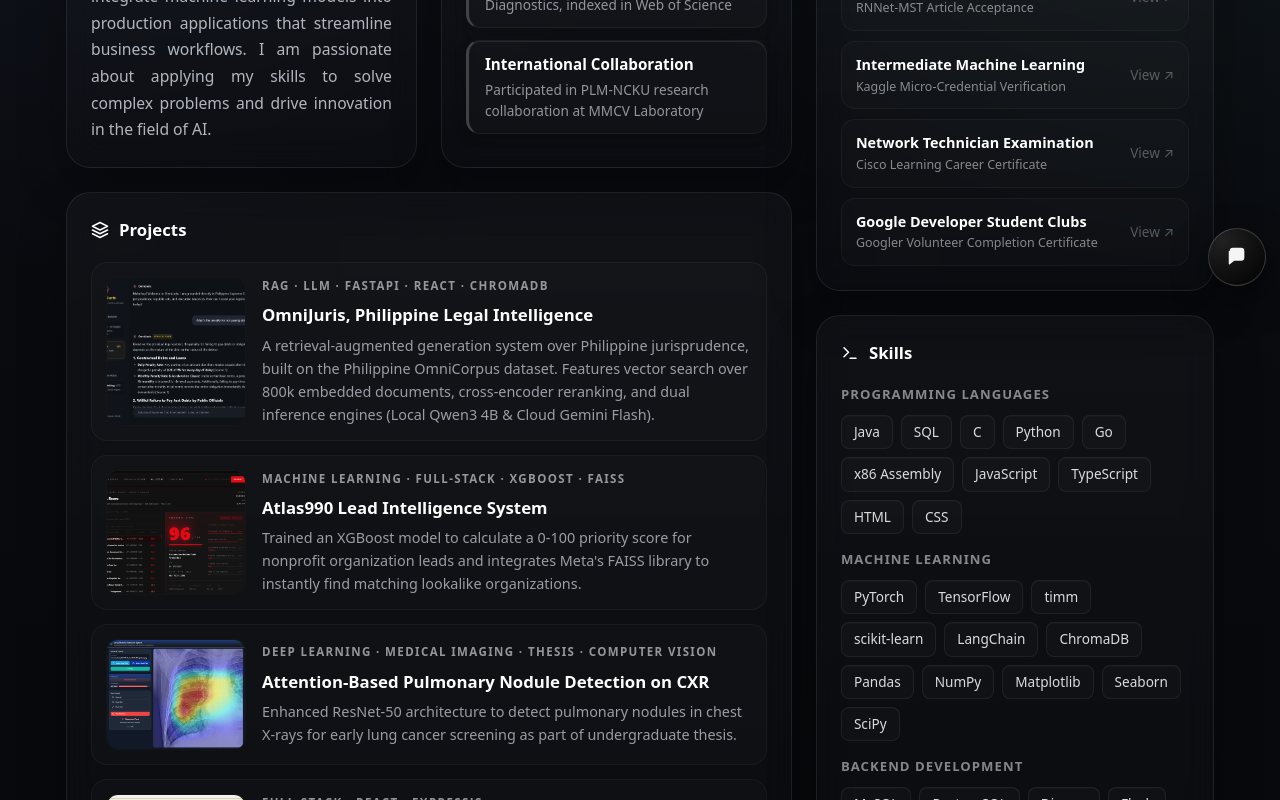
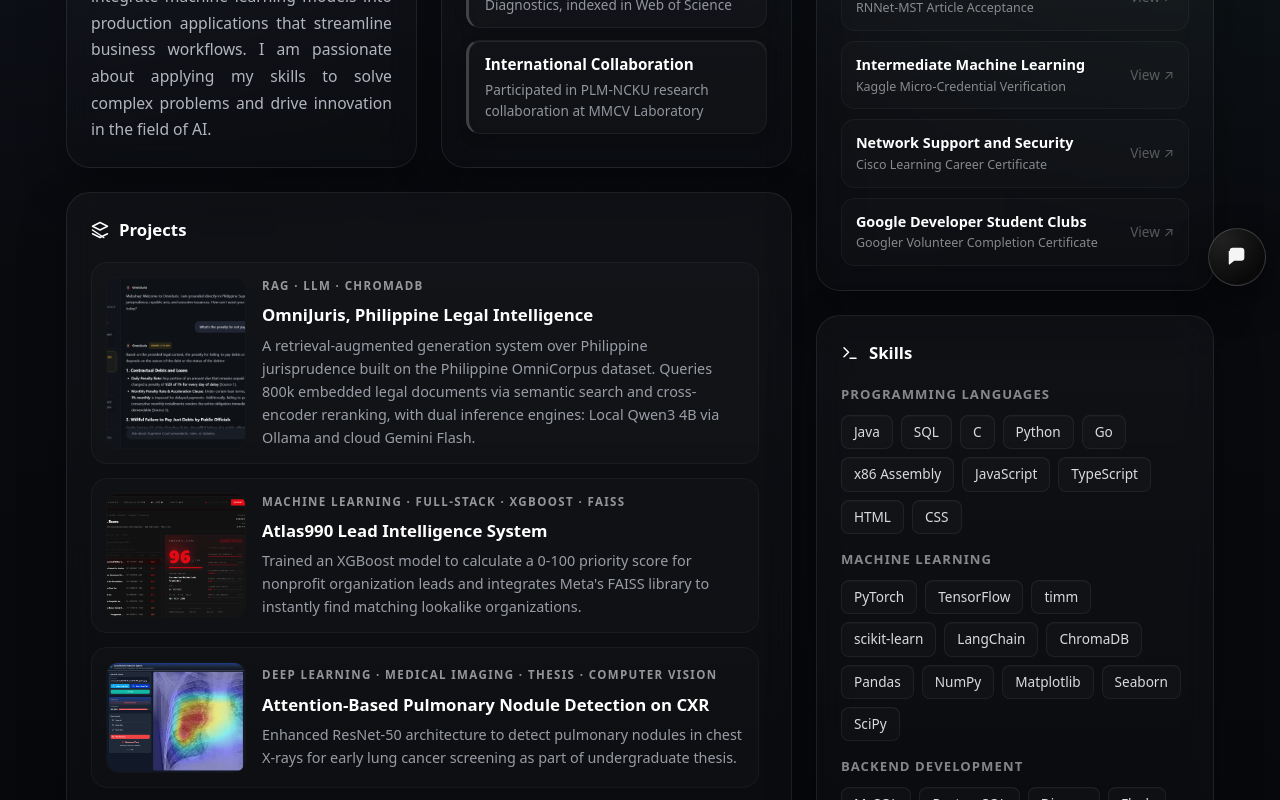
Before and after one commit to PyroJayxX/PortfolioV2, a React (Vite) app: page / in a window 1280 px wide. Shown: the part 500-1300 px from the top of the page. Built offline with nearby package versions, Linux system fonts and the light colour scheme.

Commit message:
projects card layout tweaks

```diff
--- a/src/components/portfolio/ProfessionalPortfolio.jsx
+++ b/src/components/portfolio/ProfessionalPortfolio.jsx
@@ -3,11 +3,7 @@
 import { FOOTER_LINKS, PROJECTS, SKILL_GROUPS, CERTIFICATES } from '../../data/portfolioData';
 import { FaEnvelope, FaGithub, FaLinkedinIn } from 'react-icons/fa';
 import ChatWidget from './ChatWidget';
-
-// Import external responsive CSS
 import '../../styles/ProfessionalPortfolio.css';
-
-// --- Reusable UI Components ---
 
 function SectionHeader({ icon, title }) {
   return (
@@ -62,12 +58,10 @@
   );
 }
 
-function ProjectPreview({ project, index }) {
+function ProjectPreview({ project, index, onClick }) {
   return (
-    <motion.a
-      href={project.link}
-      target="_blank"
-      rel="noopener noreferrer"
+    <motion.div
+      onClick={onClick}
       initial={{ opacity: 0, y: 18 }}
       whileInView={{ opacity: 1, y: 0 }}
       viewport={{ once: true, amount: 0.2 }}
@@ -75,7 +69,7 @@
       whileHover={{ background: 'rgba(255,255,255,0.04)', borderColor: 'rgba(255,255,255,0.12)', y: -4, scale: 1.01 }}
       className="pf-project-card"
       style={{
-        textDecoration: 'none', color: 'inherit', padding: 14, borderRadius: 16,
+        cursor: 'pointer', color: 'inherit', padding: 14, borderRadius: 16,
         border: '1px solid rgba(255,255,255,0.04)', background: 'rgba(255,255,255,0.015)'
       }}
     >
@@ -88,7 +82,7 @@
         <div style={{ fontSize: '1.05rem', fontWeight: 700, color: '#fff', marginBottom: 6 }}>{project.title}</div>
         <div style={{ fontSize: '0.9rem', color: 'rgba(232,237,247,0.64)', lineHeight: 1.6 }}>{project.desc}</div>
       </div>
-    </motion.a>
+    </motion.div>
   );
 }
 
@@ -102,6 +96,7 @@
 
 export default function ProfessionalPortfolio() {
   const [selectedCert, setSelectedCert] = useState(null);
+  const [selectedProject, setSelectedProject] = useState(null);
 
   const MILESTONES = [
     { title: 'Research Intern — Multimedia and Computer Vision Laboratory, National Cheng Kung University, Tainan, Taiwan', year: 'Oct 2025' },
@@ -187,9 +182,16 @@
 
             {/* Projects Card */}
             <Card>
-              <SectionHeader title="Projects" icon={<svg width="18" height="18" viewBox="0 0 24 24" fill="none" stroke="#fff" strokeWidth="2" strokeLinecap="round" strokeLinejoin="round"><polygon points="12 2 2 7 12 12 22 7 12 2"></polygon><polyline points="2 17 12 22 22 17"></polyline><polyline points="2 12 12 17 22 12"></polyline></svg>} />
-              <div style={{ display: 'grid', gap: 14 }}>
-                {PROJECTS.slice(0, 6).map((p, i) => (<ProjectPreview key={p.id} project={p} index={i} />))}
+              <SectionHeader title="Projects" icon={<svg width="18" height="18" viewBox="0 0 24 24" fill="none" stroke="#fff" strokeWidth="2" strokeLinecap="round" strokeLinejoin="round"><polygon points="12 2 2 7 12 12 22 7 12 2"></polygon><polyline points="2 17 12 22 22 17"></polyline><polyline points="2 12 17 22 12"></polyline></svg>} />
+              <div className="projects-scroll-container">
+                {PROJECTS.map((p, i) => (
+                  <ProjectPreview
+                    key={p.id}
+                    project={p}
+                    index={i}
+                    onClick={() => setSelectedProject(p)}
+                  />
+                ))}
               </div>
             </Card>
 
@@ -293,7 +295,7 @@
 
       <ChatWidget />
 
-      {/* NEW: Lightbox Modal Overlay */}
+      {/* Lightbox Modal Overlays */}
       <AnimatePresence>
         {selectedCert && (
           <motion.div
@@ -329,7 +331,7 @@
                   background: 'rgba(255,255,255,0.05)', border: '1px solid rgba(255,255,255,0.1)',
                   borderRadius: '50%', width: 32, height: 32, color: '#fff',
                   cursor: 'pointer', display: 'flex', alignItems: 'center', justifyContent: 'center',
-                  fontSize: '1rem', fontWeight: 300, transition: 'background 0.2s'
+                  fontSize: '1rem', fontWeight: 300, transition: 'background 0.2s', zIndex: 10
                 }}
                 onMouseEnter={(e) => e.target.style.background = 'rgba(255,255,255,0.15)'}
                 onMouseLeave={(e) => e.target.style.background = 'rgba(255,255,255,0.05)'}
@@ -352,6 +354,76 @@
             </motion.div>
           </motion.div>
         )}
+
+        {selectedProject && (
+          <motion.div
+            initial={{ opacity: 0 }}
+            animate={{ opacity: 1 }}
+            exit={{ opacity: 0 }}
+            onClick={() => setSelectedProject(null)}
+            style={{
+              position: 'fixed', inset: 0, zIndex: 100,
+              background: 'rgba(5, 7, 10, 0.85)', backdropFilter: 'blur(20px)',
+              WebkitBackdropFilter: 'blur(20px)', display: 'flex',
+              alignItems: 'center', justifyContent: 'center', padding: 24
+            }}
+          >
+            <motion.div
+              initial={{ scale: 0.94, opacity: 0 }}
+              animate={{ scale: 1, opacity: 1 }}
+              exit={{ scale: 0.94, opacity: 0 }}
+              transition={{ type: 'spring', damping: 25, stiffness: 300 }}
+              onClick={(e) => e.stopPropagation()}
+              style={{
+                position: 'relative', maxWidth: '800px', width: '100%',
+                background: 'linear-gradient(180deg, rgba(255,255,255,0.04), rgba(255,255,255,0.01))',
+                border: '1px solid rgba(255,255,255,0.1)', borderRadius: 24,
+                boxShadow: '0 32px 64px rgba(0,0,0,0.6)', padding: 16,
+                boxSizing: 'border-box', textAlign: 'left',
+                display: 'flex', flexDirection: 'column', gap: 16
+              }}
+            >
+              <button
+                onClick={() => setSelectedProject(null)}
+                style={{
+                  position: 'absolute', top: 24, right: 24,
+                  background: 'rgba(0,0,0,0.6)', border: '1px solid rgba(255,255,255,0.2)',
+                  borderRadius: '50%', width: 36, height: 36, color: '#fff',
+                  cursor: 'pointer', display: 'flex', alignItems: 'center', justifyContent: 'center',
+                  fontSize: '1rem', fontWeight: 300, transition: 'background 0.2s', zIndex: 10
+                }}
+                onMouseEnter={(e) => e.target.style.background = 'rgba(255,255,255,0.15)'}
+                onMouseLeave={(e) => e.target.style.background = 'rgba(0,0,0,0.6)'}
+              >
+                ✕
+              </button>
+
+              <div style={{ width: '100%', borderRadius: 16, overflow: 'hidden', border: '1px solid rgba(255,255,255,0.04)' }}>
+                <img
+                  src={selectedProject.mockup}
+                  alt={selectedProject.title}
+                  style={{ width: '100%', height: 'auto', display: 'block', maxHeight: '70vh', objectFit: 'contain' }}
+                />
+              </div>
+
+              <div style={{ padding: '0 8px 8px 8px', display: 'flex', flexDirection: 'column', flex: 1 }}>
+                <div style={{ fontSize: '0.8rem', letterSpacing: '0.12em', textTransform: 'uppercase', color: 'rgba(255,255,255,0.56)', marginBottom: 8, fontWeight: 600 }}>{selectedProject.tag}</div>
+                <h4 style={{ margin: '0 0 12px 0', fontSize: '1.4rem', color: '#fff', fontWeight: 700 }}>{selectedProject.title}</h4>
+                <p style={{ margin: 0, fontSize: '0.95rem', color: 'rgba(232,237,247,0.7)', lineHeight: 1.6, marginBottom: 24 }}>{selectedProject.desc}</p>
+
+                <motion.a
+                  whileHover={{ y: -2, background: 'rgba(255,255,255,0.9)', color: '#000' }}
+                  href={selectedProject.link}
+                  target="_blank"
+                  rel="noopener noreferrer"
+                  style={{ ...chipStyle, background: '#fff', color: '#000', fontWeight: 600, padding: '12px 24px', marginTop: 'auto', alignSelf: 'flex-start' }}
+                >
+                  Visit Project ↗
+                </motion.a>
+              </div>
+            </motion.div>
+          </motion.div>
+        )}
       </AnimatePresence>
 
     </main>
--- a/src/data/portfolioData.js
+++ b/src/data/portfolioData.js
@@ -29,8 +29,8 @@
   {
     id: 1,
     title: 'OmniJuris, Philippine Legal Intelligence',
-    tag: 'RAG · LLM · FastAPI · React · ChromaDB',
-    desc: 'A retrieval-augmented generation system over Philippine jurisprudence, built on the Philippine OmniCorpus dataset. Features vector search over 800k embedded documents, cross-encoder reranking, and dual inference engines (Local Qwen3 4B & Cloud Gemini Flash).',
+    tag: 'RAG · LLM · ChromaDB',
+    desc: 'A retrieval-augmented generation system over Philippine jurisprudence built on the Philippine OmniCorpus dataset. Queries 800k embedded legal documents via semantic search and cross-encoder reranking, with dual inference engines: Local Qwen3 4B via Ollama and cloud Gemini Flash.',
     mockup: '/omnijuris.png',
     link: 'https://github.com/PyroJayxX/OmniJuris'
   },
@@ -117,9 +117,9 @@
     mockup: '/cert_intermediate.png'
   },
   {
-    title: 'Network Technician Examination',
+    title: 'Network Support and Security',
     sub: 'Cisco Learning Career Certificate',
-    mockup: '/cert_technician.png'
+    mockup: '/cert_security.png'
   },
   {
     title: 'Google Developer Student Clubs',
--- a/src/styles/ProfessionalPortfolio.css
+++ b/src/styles/ProfessionalPortfolio.css
@@ -96,3 +96,67 @@
     grid-template-columns: repeat(auto-fit, minmax(min(100%, 320px), 1fr));
   }
 }
+
+.projects-scroll-container {
+  display: grid;
+  gap: 14px;
+  max-height: 850px;
+  overflow-y: auto;
+  padding-right: 8px;
+}
+
+
+.projects-scroll-container::-webkit-scrollbar {
+  width: 6px;
+}
+
+.projects-scroll-container::-webkit-scrollbar-track {
+  background: rgba(255, 255, 255, 0.02);
+  border-radius: 8px;
+}
+
+/* For Webkit browsers (Chrome, Edge, Safari) */
+.projects-scroll-container::-webkit-scrollbar-thumb {
+  background: #ffffffc0;
+  border-radius: 8px;
+}
+
+.projects-scroll-container::-webkit-scrollbar-thumb:hover {
+  background: #ffffff;
+}
+
+/* For Firefox */
+.projects-scroll-container {
+  scrollbar-width: thin;
+  scrollbar-color: #ffffffc0 rgba(255, 255, 255, 0.02);
+}
+
+/* Make the track completely invisible */
+.projects-scroll-container::-webkit-scrollbar-track {
+  background: transparent;
+}
+
+/* Hide the thumb by default */
+.projects-scroll-container::-webkit-scrollbar-thumb {
+  background: transparent;
+  border-radius: 8px;
+}
+
+.projects-scroll-container:hover::-webkit-scrollbar-thumb {
+  background: rgba(255, 255, 255, 0.6); /* Slightly dimmed white */
+}
+
+.projects-scroll-container::-webkit-scrollbar-thumb:hover {
+  background: #ffffff;
+}
+
+/* For Firefox */
+.projects-scroll-container {
+  scrollbar-width: thin;
+  scrollbar-color: transparent transparent;
+  transition: scrollbar-color 0.3s ease;
+}
+
+.projects-scroll-container:hover {
+  scrollbar-color: rgba(255, 255, 255, 0.8) transparent;
+}
```
Also changed, not shown: public/cert_security.png (added).
